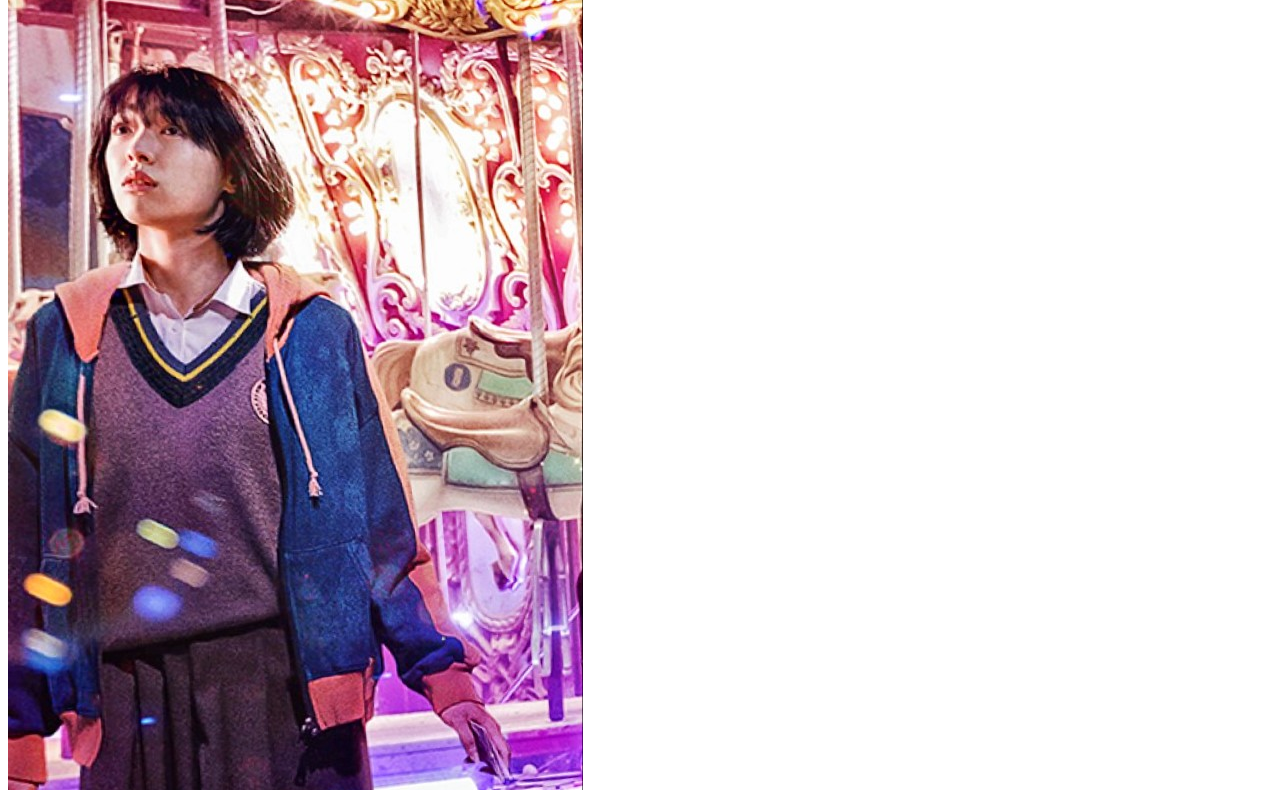
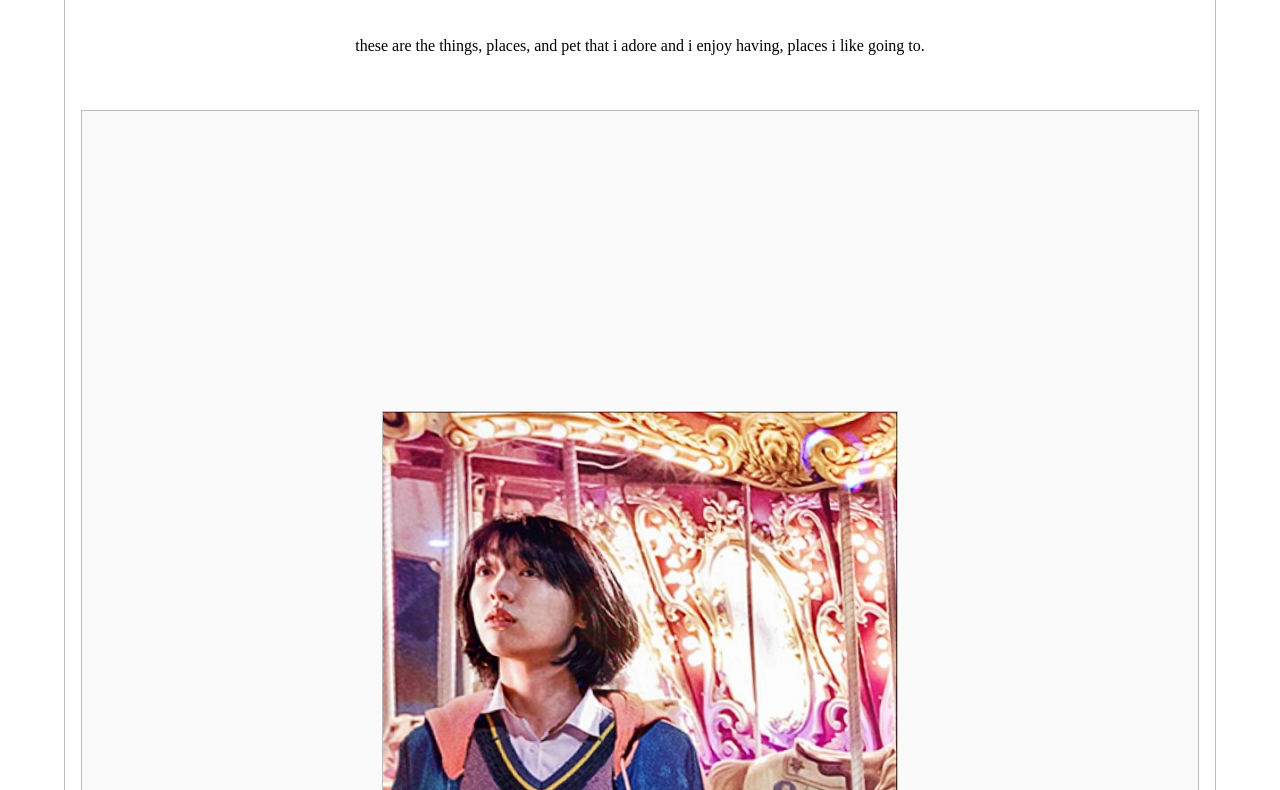
Before and after one commit to Eishal123/eishal-, a plain HTML site: page week4-exercise2/week-04-exercise-02-template/index.html in a window 1280 px wide. Shown: the part 163-953 px from the top of the page. Drawn offline with Linux system fonts and the light colour scheme; files whose address does not match are found by name.

Commit message:
fix the unfound page

```diff
--- a/week4-exercise2/week-04-exercise-02-template/index.html
+++ b/week4-exercise2/week-04-exercise-02-template/index.html
@@ -5,7 +5,7 @@
     <meta charset="UTF-8" />
     <meta name="viewport" content="width=device-width, initial-scale=1.0" />
     <title>Week 04 Exercise 02 - My Collection</title>
-    <link rel="stylesheet" href=".file:///C:/Users/18066/OneDrive/Documents/GitHub/eishal-/week4-exercise2/week-04-exercise-02-template/index.html/" />
+    <link rel="stylesheet" href="style.css">
 </head>
 
 <body>
```
